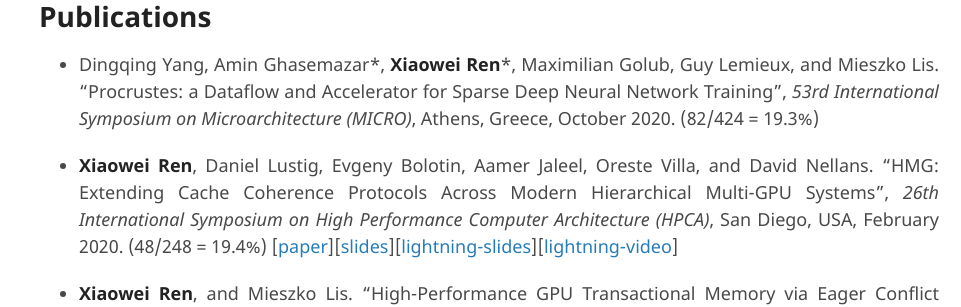
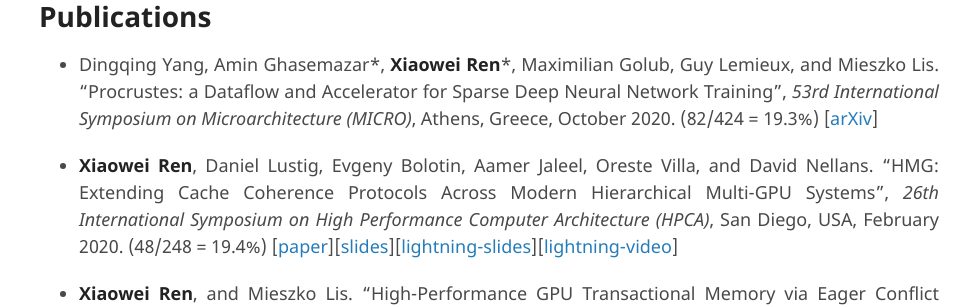
Before and after one commit to ericrxw/xiaoweiren, a Jekyll site: the page built from index.md, in a window 1280 px wide and 900 px high, scrolled down 725 px. Shown: the part 154-461 px from the top of the window, without its empty margins (319-1280 px from the left). Built offline with Jekyll 4.4.1, drawn with Linux system fonts in a browser that asks for light colours; our own code applies the rules of GitHub Pages for plain Markdown files; the repository's description, which GitHub fills in, is left out.

Commit message:
add arXiv link to MICRO-2020 paper

```diff
--- a/index.md
+++ b/index.md
@@ -24,7 +24,7 @@
 
 # Publications
 
-* Dingqing Yang, Amin Ghasemazar\*, **Xiaowei Ren**\*, Maximilian Golub, Guy Lemieux, and Mieszko Lis. "Procrustes: a Dataflow and Accelerator for Sparse Deep Neural Network Training", _53rd International Symposium on Microarchitecture (MICRO)_, Athens, Greece, October 2020. (82/424 = 19.3%)
+* Dingqing Yang, Amin Ghasemazar\*, **Xiaowei Ren**\*, Maximilian Golub, Guy Lemieux, and Mieszko Lis. "Procrustes: a Dataflow and Accelerator for Sparse Deep Neural Network Training", _53rd International Symposium on Microarchitecture (MICRO)_, Athens, Greece, October 2020. (82/424 = 19.3%) [[arXiv](https://arxiv.org/abs/2009.10976)]
 
 * **Xiaowei Ren**, Daniel Lustig, Evgeny Bolotin, Aamer Jaleel, Oreste Villa, and David Nellans. "HMG: Extending Cache Coherence Protocols Across Modern Hierarchical Multi-GPU Systems", _26th International Symposium on High Performance Computer Architecture (HPCA)_, San Diego, USA, February 2020. (48/248 = 19.4%) [[paper](./docs/HPCA2020/HMG-HPCA2020.pdf)][[slides](./docs/HPCA2020/HMG-HPCA2020.pptx)][[lightning-slides](./docs/HPCA2020/HMG-HPCA2020-Lightning.pptx)][[lightning-video](https://youtu.be/FEG6lYoWeIE)]
 
```
